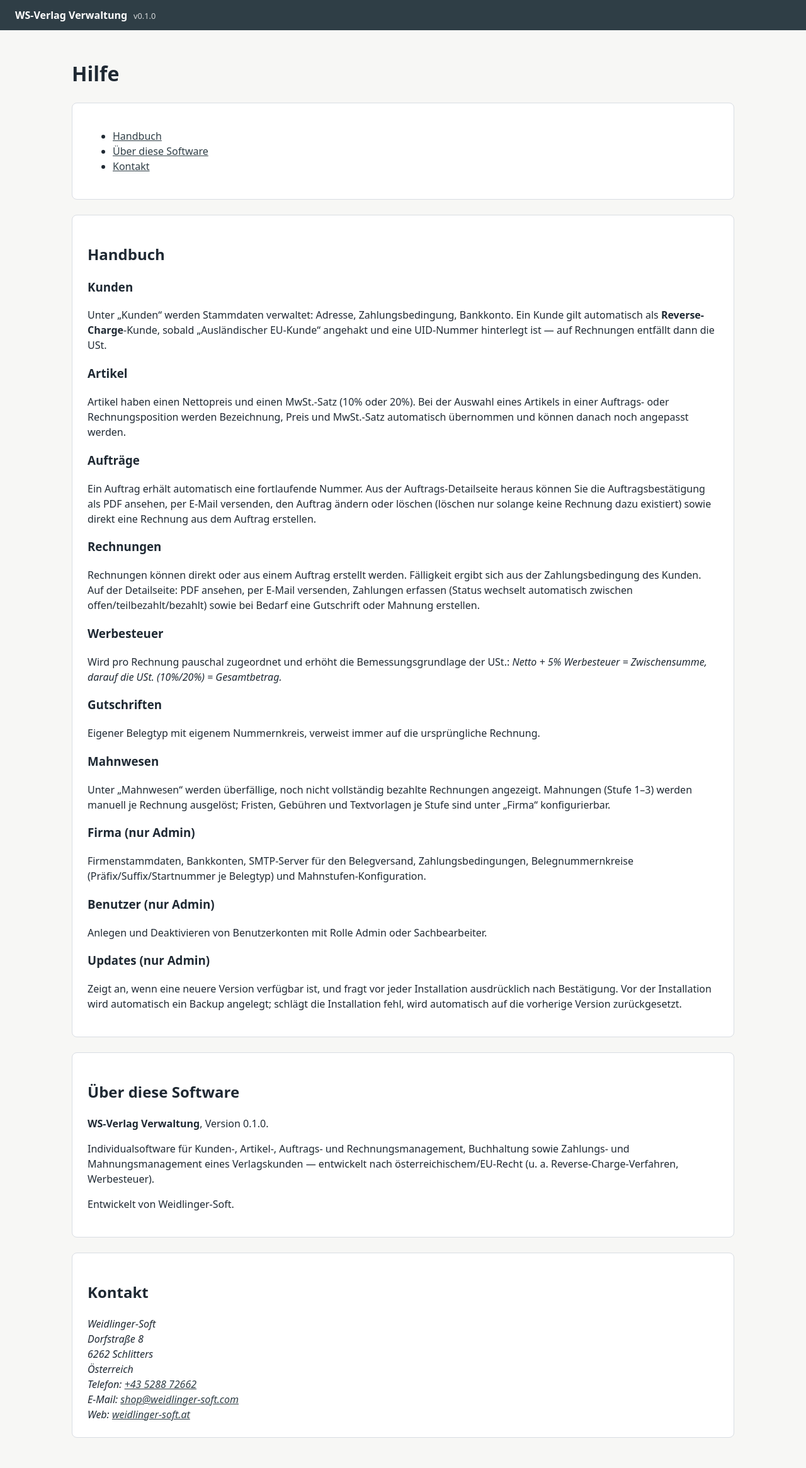
After one commit to Softlinger/ws-verlag, a FastAPI app: template app/templates/help/page.html in a window 1280 px wide. The commit adds this page. Shown: the whole page at 63% size. Run offline with FastAPI, Linux system fonts and the light colour scheme; the template is opened without the code that fills it, so the values that code supplies are empty.

Commit message:
Versionsnummer im Header und Hilfe-Menue (Handbuch, Ueber, Kontakt)
Versionsnummer (app/version.py) wird jetzt als Jinja-Global bereitgestellt und
neben "WS-Verlag Verwaltung" im Header angezeigt. Neues Hilfe-Menue in der Nav
(natives <details>/<summary>, tastaturbedienbar ohne JS) verlinkt auf /help mit
drei Abschnitten: Handbuch (Kurzanleitung je Modul), Ueber (Versionsangabe,
Zweck der Software) und Kontakt.

Kontaktdaten (Firmenname, Adresse, Telefon, E-Mail) direkt vom bestehenden
Impressum auf weidlinger-soft.at uebernommen statt erfunden, um Korrektheit
sicherzustellen.

Live getestet: Version und Hilfe-Link im Header sichtbar, /help-Seite mit
allen drei Abschnitten und den echten Kontaktdaten erreichbar.

Co-Authored-By: Claude Sonnet 5 <noreply@anthropic.com>
Claude-Session: https://claude.ai/code/session_01NfC2L47wm9jBwg7DmJcPLp

```diff
--- a/app/main.py
+++ b/app/main.py
@@ -10,7 +10,7 @@ from app.auth import get_current_user, require_login
 from app.config import settings
 from app.database import Base, SessionLocal, engine, get_db
 from app.models import Invoice, InvoiceStatus, User
-from app.routers import articles, auth, company, credit_notes, customers, dunning, invoices, orders, updates, users
+from app.routers import articles, auth, company, credit_notes, customers, dunning, help, invoices, orders, updates, users
 from app.services.update_check import check_for_update
 from app.templating import templates
 from app.version import __version__
@@ -82,6 +82,7 @@ app.include_router(dunning.router)
 app.include_router(company.router)
 app.include_router(users.router)
 app.include_router(updates.router)
+app.include_router(help.router)
 
 
 @app.get("/")
--- a/app/static/css/style.css
+++ b/app/static/css/style.css
@@ -44,7 +44,35 @@ header.app-header {
   justify-content: space-between;
 }
 header.app-header a { color: var(--color-primary-contrast); text-decoration: none; }
-header.app-header nav ul { list-style: none; display: flex; gap: 1.25rem; margin: 0; padding: 0; flex-wrap: wrap; }
+header.app-header nav ul { list-style: none; display: flex; gap: 1.25rem; margin: 0; padding: 0; flex-wrap: wrap; align-items: center; }
+
+.version-tag { font-size: 0.8rem; opacity: 0.8; margin-left: 0.35rem; }
+
+.help-menu { position: relative; }
+.help-menu summary {
+  cursor: pointer;
+  list-style: none;
+}
+.help-menu summary::-webkit-details-marker { display: none; }
+.help-menu[open] summary { text-decoration: underline; }
+.help-menu ul {
+  position: absolute;
+  top: 100%;
+  right: 0;
+  background: var(--color-surface);
+  color: var(--color-text);
+  border: 1px solid var(--color-border);
+  border-radius: 4px;
+  padding: 0.5rem 0;
+  min-width: 10rem;
+  z-index: 50;
+  display: block;
+  flex-direction: column;
+  gap: 0;
+}
+.help-menu ul li { display: block; }
+.help-menu ul a { color: var(--color-text); display: block; padding: 0.4rem 1rem; }
+.help-menu ul a:hover, .help-menu ul a:focus { background: var(--color-bg); }
 
 main { max-width: 1100px; margin: 0 auto; padding: 1.5rem; }
 
--- a/app/templates/base.html
+++ b/app/templates/base.html
@@ -9,7 +9,7 @@
 <body>
   <a class="skip-link" href="#main-content">Zum Inhalt springen</a>
   <header class="app-header">
-    <a href="/"><strong>WS-Verlag Verwaltung</strong></a>
+    <a href="/"><strong>WS-Verlag Verwaltung</strong> <span class="version-tag">v{{ app_version }}</span></a>
     {% if request.state.user %}
     <nav aria-label="Hauptnavigation">
       <ul>
@@ -24,6 +24,16 @@
         <li><a href="/users">Benutzer</a></li>
         <li><a href="/updates">Updates</a></li>
         {% endif %}
+        <li>
+          <details class="help-menu">
+            <summary>Hilfe</summary>
+            <ul>
+              <li><a href="/help#handbuch">Handbuch</a></li>
+              <li><a href="/help#ueber">&Uuml;ber</a></li>
+              <li><a href="/help#kontakt">Kontakt</a></li>
+            </ul>
+          </details>
+        </li>
       </ul>
     </nav>
     <form method="post" action="/logout">
--- /dev/null
+++ b/app/templates/help/page.html
@@ -0,0 +1,86 @@
+{% extends "base.html" %}
+{% block title %}Hilfe - WS-Verlag Verwaltung{% endblock %}
+{% block content %}
+<h1>Hilfe</h1>
+
+<nav aria-label="Hilfe-Bereiche" class="card">
+  <ul>
+    <li><a href="#handbuch">Handbuch</a></li>
+    <li><a href="#ueber">&Uuml;ber diese Software</a></li>
+    <li><a href="#kontakt">Kontakt</a></li>
+  </ul>
+</nav>
+
+<section id="handbuch" class="card" aria-labelledby="handbuch-heading">
+  <h2 id="handbuch-heading">Handbuch</h2>
+
+  <h3>Kunden</h3>
+  <p>Unter „Kunden“ werden Stammdaten verwaltet: Adresse, Zahlungsbedingung, Bankkonto.
+     Ein Kunde gilt automatisch als <strong>Reverse-Charge</strong>-Kunde, sobald „Ausl&auml;ndischer
+     EU-Kunde“ angehakt und eine UID-Nummer hinterlegt ist — auf Rechnungen entf&auml;llt dann die USt.</p>
+
+  <h3>Artikel</h3>
+  <p>Artikel haben einen Nettopreis und einen MwSt.-Satz (10% oder 20%). Bei der Auswahl eines
+     Artikels in einer Auftrags- oder Rechnungsposition werden Bezeichnung, Preis und MwSt.-Satz
+     automatisch &uuml;bernommen und k&ouml;nnen danach noch angepasst werden.</p>
+
+  <h3>Auftr&auml;ge</h3>
+  <p>Ein Auftrag erh&auml;lt automatisch eine fortlaufende Nummer. Aus der Auftrags-Detailseite
+     heraus k&ouml;nnen Sie die Auftragsbest&auml;tigung als PDF ansehen, per E-Mail versenden,
+     den Auftrag &auml;ndern oder l&ouml;schen (l&ouml;schen nur solange keine Rechnung dazu
+     existiert) sowie direkt eine Rechnung aus dem Auftrag erstellen.</p>
+
+  <h3>Rechnungen</h3>
+  <p>Rechnungen k&ouml;nnen direkt oder aus einem Auftrag erstellt werden. F&auml;lligkeit ergibt
+     sich aus der Zahlungsbedingung des Kunden. Auf der Detailseite: PDF ansehen, per E-Mail
+     versenden, Zahlungen erfassen (Status wechselt automatisch zwischen offen/teilbezahlt/bezahlt)
+     sowie bei Bedarf eine Gutschrift oder Mahnung erstellen.</p>
+
+  <h3>Werbesteuer</h3>
+  <p>Wird pro Rechnung pauschal zugeordnet und erh&ouml;ht die Bemessungsgrundlage der USt.:
+     <em>Netto + 5% Werbesteuer = Zwischensumme, darauf die USt. (10%/20%) = Gesamtbetrag.</em></p>
+
+  <h3>Gutschriften</h3>
+  <p>Eigener Belegtyp mit eigenem Nummernkreis, verweist immer auf die urspr&uuml;ngliche Rechnung.</p>
+
+  <h3>Mahnwesen</h3>
+  <p>Unter „Mahnwesen“ werden &uuml;berf&auml;llige, noch nicht vollst&auml;ndig bezahlte Rechnungen
+     angezeigt. Mahnungen (Stufe 1–3) werden manuell je Rechnung ausgel&ouml;st; Fristen, Geb&uuml;hren
+     und Textvorlagen je Stufe sind unter „Firma“ konfigurierbar.</p>
+
+  <h3>Firma (nur Admin)</h3>
+  <p>Firmenstammdaten, Bankkonten, SMTP-Server f&uuml;r den Belegversand, Zahlungsbedingungen,
+     Belegnummernkreise (Pr&auml;fix/Suffix/Startnummer je Belegtyp) und Mahnstufen-Konfiguration.</p>
+
+  <h3>Benutzer (nur Admin)</h3>
+  <p>Anlegen und Deaktivieren von Benutzerkonten mit Rolle Admin oder Sachbearbeiter.</p>
+
+  <h3>Updates (nur Admin)</h3>
+  <p>Zeigt an, wenn eine neuere Version verf&uuml;gbar ist, und fragt vor jeder Installation
+     ausdr&uuml;cklich nach Best&auml;tigung. Vor der Installation wird automatisch ein Backup
+     angelegt; schl&auml;gt die Installation fehl, wird automatisch auf die vorherige Version
+     zur&uuml;ckgesetzt.</p>
+</section>
+
+<section id="ueber" class="card" aria-labelledby="ueber-heading">
+  <h2 id="ueber-heading">&Uuml;ber diese Software</h2>
+  <p><strong>WS-Verlag Verwaltung</strong>, Version {{ app_version }}.</p>
+  <p>Individualsoftware f&uuml;r Kunden-, Artikel-, Auftrags- und Rechnungsmanagement,
+     Buchhaltung sowie Zahlungs- und Mahnungsmanagement eines Verlagskunden — entwickelt
+     nach &ouml;sterreichischem/EU-Recht (u. a. Reverse-Charge-Verfahren, Werbesteuer).</p>
+  <p>Entwickelt von Weidlinger-Soft.</p>
+</section>
+
+<section id="kontakt" class="card" aria-labelledby="kontakt-heading">
+  <h2 id="kontakt-heading">Kontakt</h2>
+  <address>
+    Weidlinger-Soft<br>
+    Dorfstra&szlig;e 8<br>
+    6262 Schlitters<br>
+    &Ouml;sterreich<br>
+    Telefon: <a href="tel:+43528872662">+43 5288 72662</a><br>
+    E-Mail: <a href="mailto:shop@weidlinger-soft.com">shop@weidlinger-soft.com</a><br>
+    Web: <a href="https://www.weidlinger-soft.at" target="_blank" rel="noopener">weidlinger-soft.at</a>
+  </address>
+</section>
+{% endblock %}
--- a/app/templating.py
+++ b/app/templating.py
@@ -1,3 +1,6 @@
 from fastapi.templating import Jinja2Templates
 
+from app.version import __version__
+
 templates = Jinja2Templates(directory="app/templates")
+templates.env.globals["app_version"] = __version__
```
Also changed, not shown: app/routers/help.py (added, +12 -0 lines).
